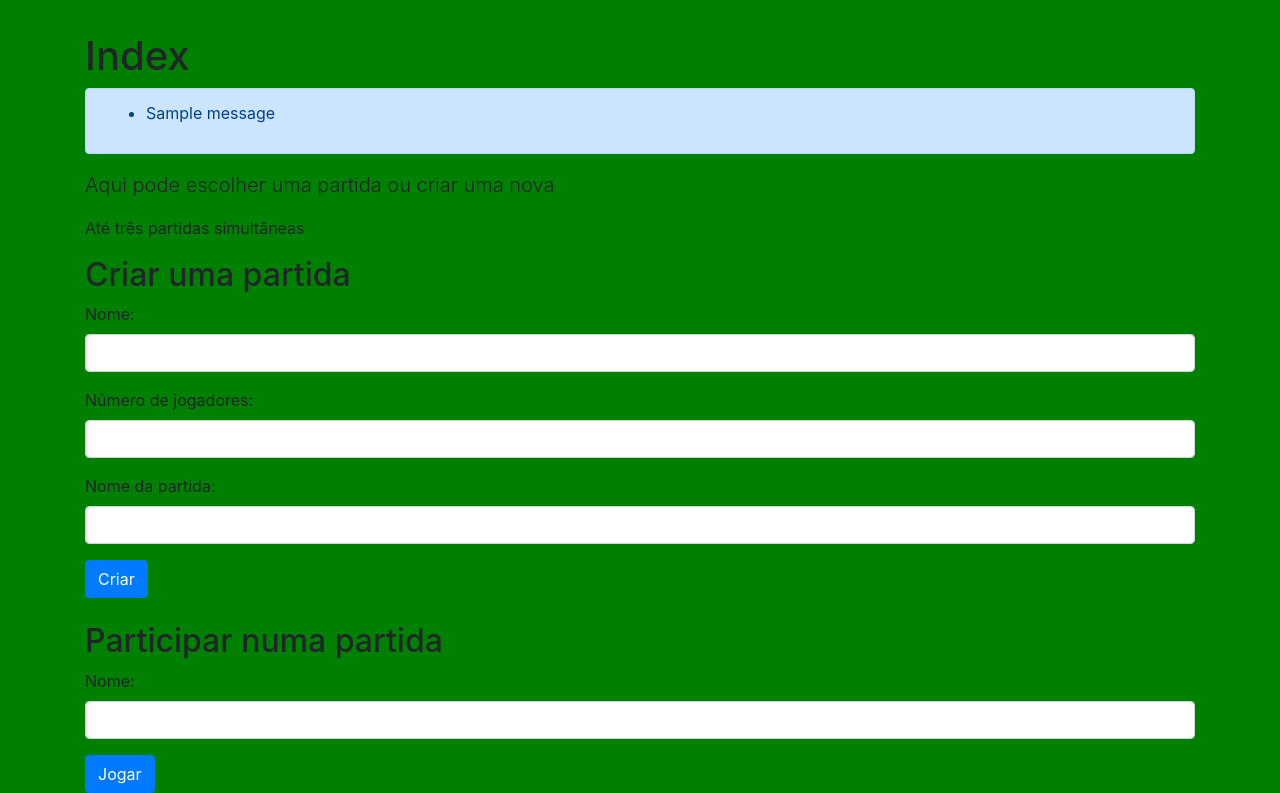
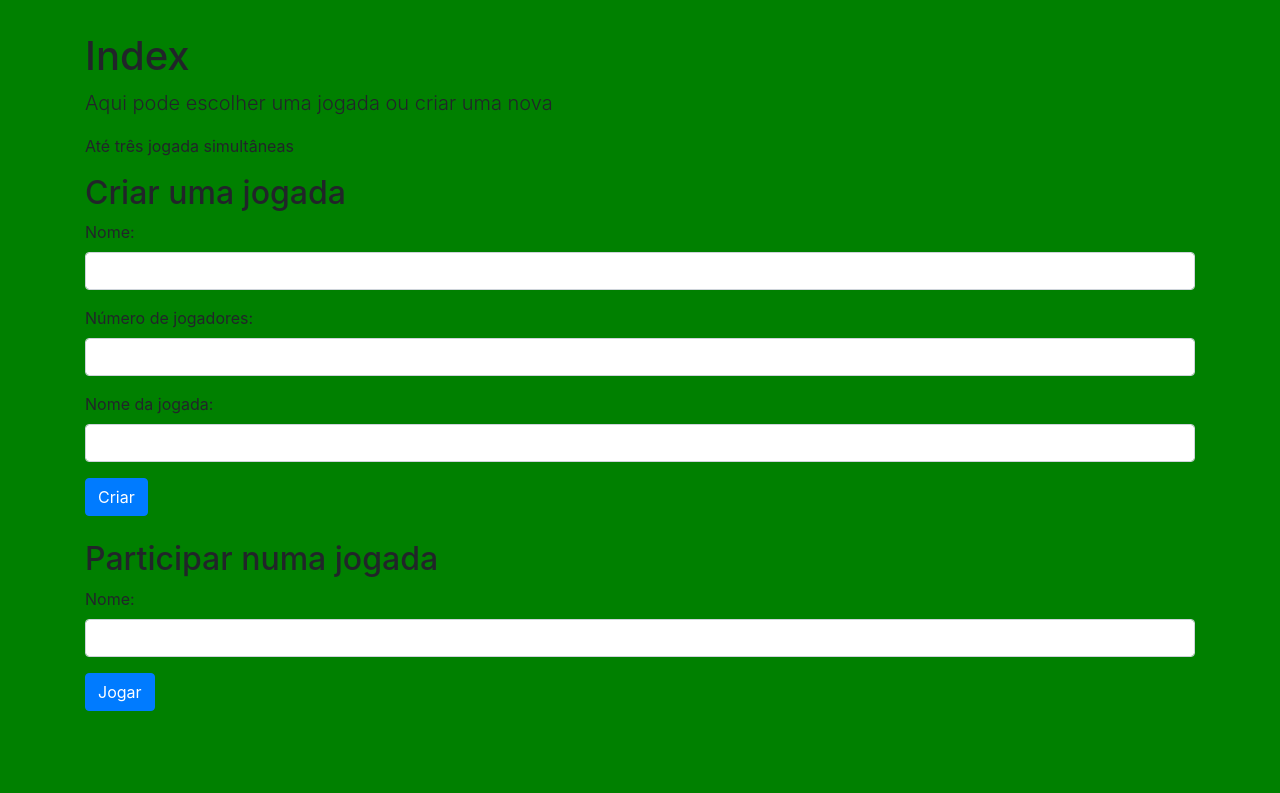
Before and after one commit to yzoug/fodinha, a Flask app: page / in a window 1280 px wide. Shown: the part 230-1023 px from the top of the page. After the commit the page ends 941 px from the top, so only its background shows below. Run offline with Flask 2, Linux system fonts and the light colour scheme; tables that the repository leaves empty hold one stand-in row (values such as "Sample post"); one stand-in notice (Sample message) is shown; parts of the project's set-up code (start-up, migrations or seed data) failed here and were passed over; some libraries are stand-ins or nearby versions.

Commit message:
UI simplification

```diff
--- a/app/templates/index.html
+++ b/app/templates/index.html
@@ -3,21 +3,10 @@
 
 <div class='top container'>
     <h1> Index </h1>
-    {% with messages = get_flashed_messages() %}
-      {% if messages %}
-        <div class='alert alert-primary' role='alert'>
-            {% for message in messages %}
-            <ul>
-                <li>{{ message }}</li>
-            {% endfor %}
-            </ul>
-        </div>
-      {% endif %}
-    {% endwith %}
-    <p class='lead'> Aqui pode escolher uma partida ou criar uma nova </p>
-    <p> Até três partidas simultâneas </p>
-    <form action="{{ url_for('ui.add_lobby') }}">
-        <h2> Criar uma partida </h2>
+    <p class='lead'> Aqui pode escolher uma jogada ou criar uma nova </p>
+    <p> Até três jogada simultâneas </p>
+    <form>
+        <h2> Criar uma jogada </h2>
         <div class='form-group'>
             <label for="name">Nome:</label>
             <input type="text" class="form-control" id="name" aria-describedby="Escolha um nome ou pseudônimo">
@@ -27,19 +16,19 @@
             <input type="number" class="form-control" id="nb_players" aria-describedby="Quantos jogadores">
         </div>
         <div class='form-group'>
-            <label for="name_lobby">Nome da partida:</label>
+            <label for="name_lobby">Nome da jogada:</label>
             <input type="text" class="form-control" id="name_lobby">
         </div>
-        <button type="submit" class="btn btn-primary">Criar</button>
+        <button class="btn btn-primary">Criar</button>
     </form>
     <br>
-    <form action="{{ url_for('ui.join_lobby') }}">
-        <h2> Participar numa partida </h2>
+    <form>
+        <h2> Participar numa jogada </h2>
         <div class='form-group'>
             <label for="name">Nome:</label>
             <input type="text" class="form-control" id="name" aria-describedby="Escolha um nome ou pseudônimo">
         </div>
-        <button type="submit" class="btn btn-primary">Jogar</button>
+        <button class="btn btn-primary">Jogar</button>
     <form>
 
 {% endblock %}
--- a/app/templates/lobby.html
+++ /dev/null
@@ -1,6 +0,0 @@
-{% extends "layout.html" %}
-{% block content %}
-
-<h1> Lobby </h1>
-
-{% endblock %}
```
